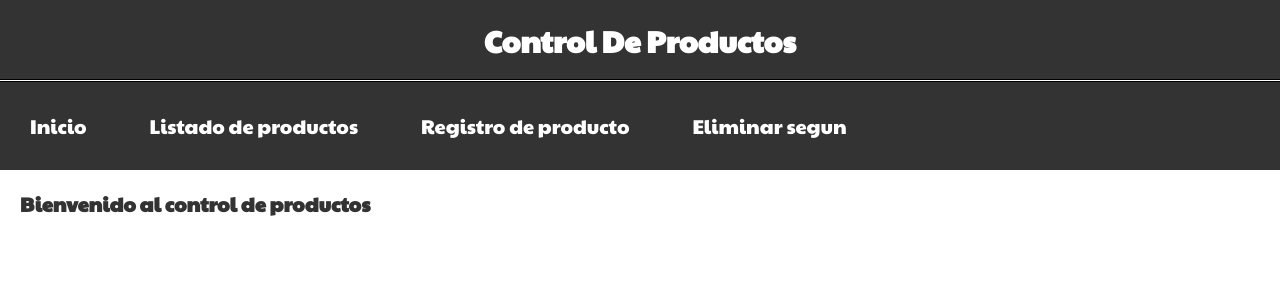
After one commit to martinez022jose/Tienda-De-Ropa, a PHP site: page /controlProductos.php in a window 1280 px wide. The commit adds this page. Shown: the top 300 px of the page. Run offline with PHP 8.4, Linux system fonts and the light colour scheme.

Commit message:
Se Agrega 'Control de producto'

```diff
--- /dev/null
+++ b/controlProductos.php
@@ -0,0 +1,28 @@
+<!DOCTYPE html>
+<html>
+<head>
+	<title>Control Productos</title>
+	<link rel="stylesheet" type="text/css" href="estiloProductos.css">
+</head>
+<body>
+	<header class="headerControl">
+		<div class="title">
+			<h1>Control De Productos</h1>
+		</div>
+		<div class="enlaces">
+			<a href="controlProductos.php">Inicio</a>
+		    <a href="listaDeProductos.php">Listado de productos</a>
+		    <a href="registroProductos.php">Registro de producto</a>
+		    <a href="eliminarProductoSegun.php">Eliminar segun</a>
+
+		</div>
+	</header>
+
+	<section>
+		<div class="bienvenida">
+			<h2>Bienvenido al control de productos</h2>
+		</div>
+	</section>
+
+</body>
+</html>
--- a/estiloProductos.css
+++ b/estiloProductos.css
@@ -377,11 +377,6 @@ section  .formulario .item #button{
 
 }
 
-section  .formulario .item #button:hover{
-	background: blue;
-	color:black;
-}
-
 section  .formulario .error{
 	color:#fff;
 	background: red;
@@ -394,3 +389,52 @@ section  .formulario .error{
 	height: 40px;
 	border: 1px solid black;
 }
+
+/*Trabajamos sobre el archivo controlProductos.php*/
+
+.headerControl{
+	width: 100%;
+	background: #333;
+	color:#fff;
+}
+
+.headerControl .title{
+	padding: 20px;
+	width: 100%;
+	border-bottom: 1px solid black;
+}
+
+.headerControl .title h1{
+	font-size: 30px;
+	text-align: center;
+
+
+}
+.headerControl .enlaces{
+	width: 100%;
+	background: #333;
+
+}
+.headerControl .enlaces a{
+	font-size: 20px;
+	padding: 30px;
+	text-decoration: none;
+	display: inline-block;
+	color:#fff;
+}
+
+.headerControl .enlaces a:hover{
+	background: black;
+	color:white;
+}
+
+section .bienvenida{
+	width: 100%;
+	margin-top: 170px;
+}
+
+section .bienvenida h2{
+    font-size: 20px;
+    padding: 20px;
+	color:#333;
+}
```
